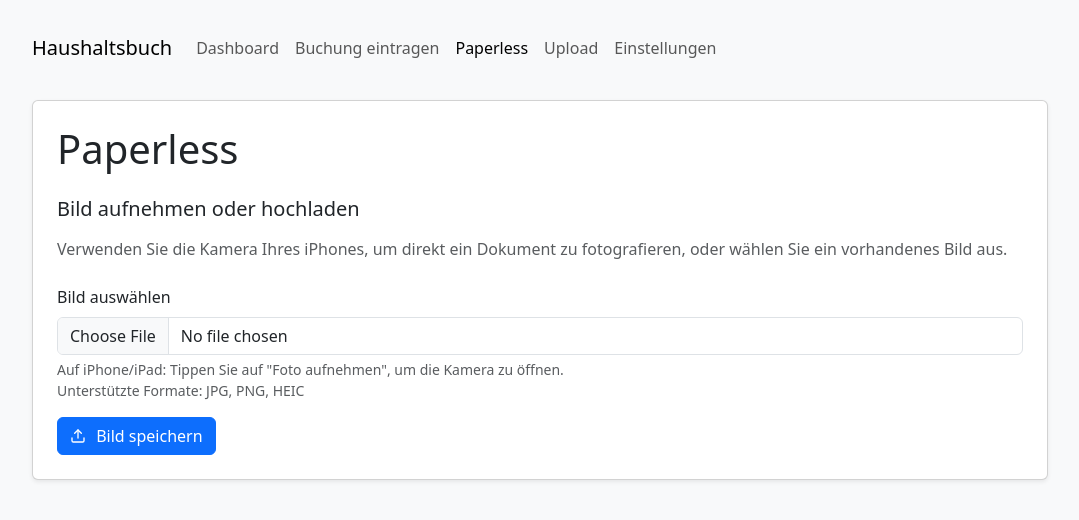
After one commit to Sleepwalker86/Haushaltsbuch, a Flask app: page /paperless in a window 1280 px wide. The commit adds this page. Shown: the top 520 px of the page, without its empty margins (100-1179 px from the left). Run offline with Flask 3, Linux system fonts and the light colour scheme.

Commit message:
Add Paperless image upload functionality and UI
- Implemented a new route for uploading images in the Paperless feature, allowing users to upload or capture images directly.
- Added validation for image file types and ensured unique filenames using timestamps.
- Created a new template for the Paperless page, including a form for image uploads and user feedback messages.
- Updated the base template to include navigation to the new Paperless page.

```diff
--- a/app.py
+++ b/app.py
@@ -4,6 +4,7 @@ import math
 import os
 import subprocess
 import sys
+from werkzeug.utils import secure_filename
 
 from db import get_connection
 import json
@@ -826,6 +827,45 @@ def settings():
     )
 
 
+@app.route("/paperless", methods=["GET", "POST"])
+def paperless():
+    if request.method == "POST":
+        file = request.files.get("image_file")
+        if not file or file.filename == "":
+            flash("Bitte ein Bild auswählen oder aufnehmen.", "error")
+            return redirect(url_for("paperless"))
+
+        # Erlaubte Bildformate
+        allowed_extensions = {".jpg", ".jpeg", ".png", ".heic", ".heif"}
+        filename = secure_filename(file.filename)
+        file_ext = os.path.splitext(filename)[1].lower()
+
+        if file_ext not in allowed_extensions:
+            flash("Nur Bilddateien (JPG, PNG, HEIC) sind erlaubt.", "error")
+            return redirect(url_for("paperless"))
+
+        base_dir = os.path.dirname(os.path.abspath(__file__))
+        image_dir = os.path.join(base_dir, "image")
+        os.makedirs(image_dir, exist_ok=True)
+
+        # Eindeutigen Dateinamen erstellen mit Timestamp
+        timestamp = datetime.now().strftime("%Y%m%d_%H%M%S")
+        safe_name = os.path.splitext(filename)[0]
+        new_filename = f"{timestamp}_{safe_name}{file_ext}"
+        target_path = os.path.join(image_dir, new_filename)
+
+        try:
+            file.save(target_path)
+            flash(f"Bild '{new_filename}' wurde erfolgreich gespeichert.", "success")
+        except Exception as exc:
+            flash(f"Bild konnte nicht gespeichert werden: {exc}", "error")
+
+        return redirect(url_for("paperless"))
+
+    # GET: Seite anzeigen
+    return render_template("paperless.html", title="Paperless")
+
+
 @app.route("/upload_csv", methods=["POST"])
 def upload_csv():
     file = request.files.get("csv_file")
--- a/templates/base.html
+++ b/templates/base.html
@@ -34,6 +34,9 @@
             <a class="nav-link {% if request.endpoint == 'index' %}active{% endif %}" href="{{ url_for('index') }}">Buchung eintragen</a>
           </li>
           <li class="nav-item">
+            <a class="nav-link {% if request.endpoint == 'paperless' %}active{% endif %}" href="{{ url_for('paperless') }}">Paperless</a>
+          </li>
+          <li class="nav-item">
             <a class="nav-link {% if request.endpoint == 'settings' and active_tab == 'upload' %}active{% endif %}"
                href="{{ url_for('settings', tab='upload') }}">Upload</a>
           </li>
--- /dev/null
+++ b/templates/paperless.html
@@ -0,0 +1,51 @@
+{% extends "base.html" %}
+{% block content %}
+<h1 class="mb-4">Paperless</h1>
+
+{% if get_flashed_messages() %}
+  <div class="mb-3">
+    {% for msg in get_flashed_messages(with_categories=true) %}
+      {% set cat, text = msg %}
+      <div class="alert alert-{{ 'success' if cat == 'success' else 'danger' }} alert-dismissible fade show" role="alert">
+        {{ text }}
+        <button type="button" class="btn-close" data-bs-dismiss="alert" aria-label="Close"></button>
+      </div>
+    {% endfor %}
+  </div>
+{% endif %}
+
+<div class="row g-4">
+  <div class="col-12">
+    <h2 class="h5 mb-3">Bild aufnehmen oder hochladen</h2>
+    <p class="text-muted mb-4">
+      Verwenden Sie die Kamera Ihres iPhones, um direkt ein Dokument zu fotografieren, oder wählen Sie ein vorhandenes Bild aus.
+    </p>
+
+    <form method="post" enctype="multipart/form-data">
+      <div class="mb-3">
+        <label for="image_file" class="form-label">Bild auswählen</label>
+        <input type="file"
+               class="form-control"
+               id="image_file"
+               name="image_file"
+               accept="image/*"
+               capture="environment"
+               required>
+        <div class="form-text">
+          Auf iPhone/iPad: Tippen Sie auf "Foto aufnehmen", um die Kamera zu öffnen.<br>
+          Unterstützte Formate: JPG, PNG, HEIC
+        </div>
+      </div>
+
+      <button type="submit" class="btn btn-primary">
+        <svg width="16" height="16" viewBox="0 0 24 24" fill="none" stroke="currentColor" stroke-width="2" stroke-linecap="round" stroke-linejoin="round" style="vertical-align: -2px; margin-right: 6px;">
+          <path d="M21 15v4a2 2 0 0 1-2 2H5a2 2 0 0 1-2-2v-4"></path>
+          <polyline points="17 8 12 3 7 8"></polyline>
+          <line x1="12" y1="3" x2="12" y2="15"></line>
+        </svg>
+        Bild speichern
+      </button>
+    </form>
+  </div>
+</div>
+{% endblock %}
```
Also changed, not shown: 1 other file.
